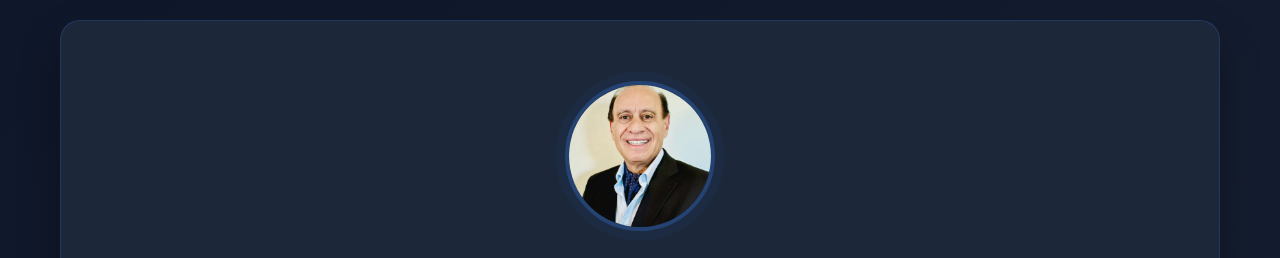
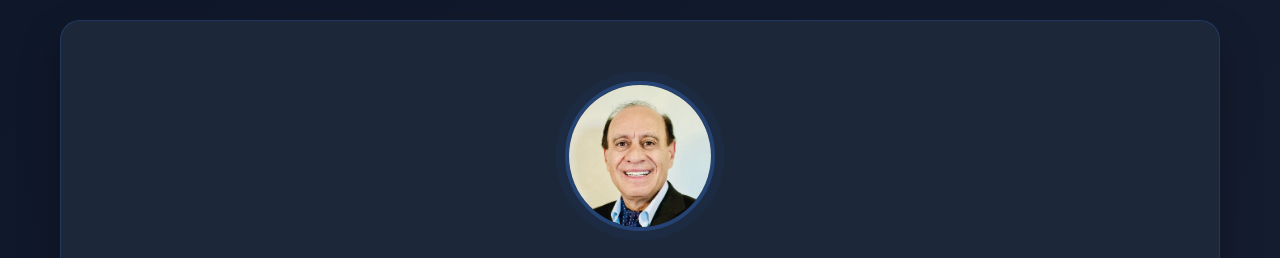
Before and after one commit to chekeib/uvideo, a plain HTML site: page index.html in a window 1280 px wide. Shown: the top 258 px of the page. Drawn offline with Linux system fonts and the light colour scheme.

Commit message:
Update index.html

```diff
--- a/index.html
+++ b/index.html
@@ -339,7 +339,7 @@
         <!-- Hero Section -->
         <div class="hero">
             <div class="profile-image pulse">
-                <img src="Profile pic.jpeg" alt="Ahmad Ansari Professional Photo">
+                <img src="Profile pic 2.jpeg" alt="Ahmad Ansari Professional Photo">
             </div>
             <h1>Ahmad Ansari, Ph.D.</h1>
             <p class="subtitle">Technology Leader • Telecommunications Executive</p>
```
